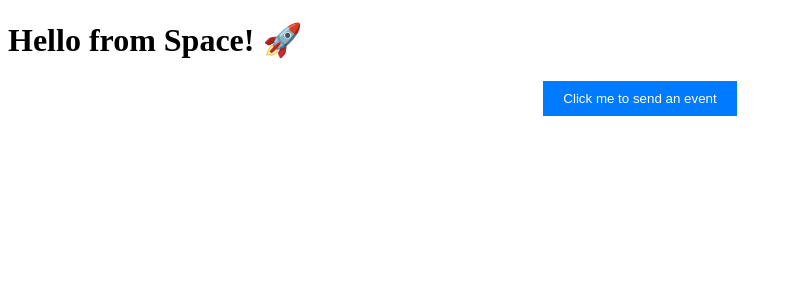
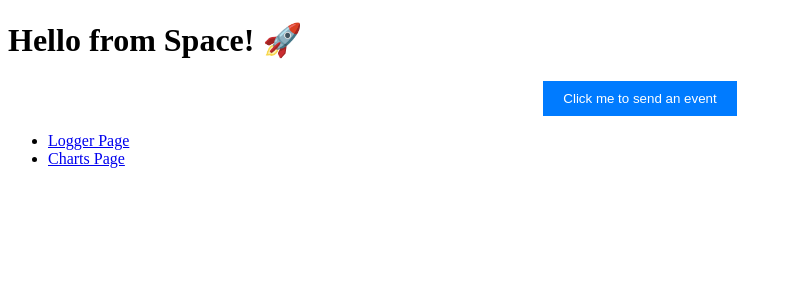
Before and after one commit to MandalorianY/Nodal, a Flask app: page / in a window 1280 px wide. Shown: the top 300 px of the page, without its empty margins (0-792 px from the left). Run offline with Flask 3, Linux system fonts and the light colour scheme.

Commit message:
added a menu

```diff
--- a/templates/index.html
+++ b/templates/index.html
@@ -30,6 +30,11 @@
             });
         });
     </script>
+
+    <ul>
+        <li><a href="/logger">Logger Page</a></li>
+        <li><a href="/charts">Charts Page</a></li>
+    </ul>
 </body>
 
 </html>
```
